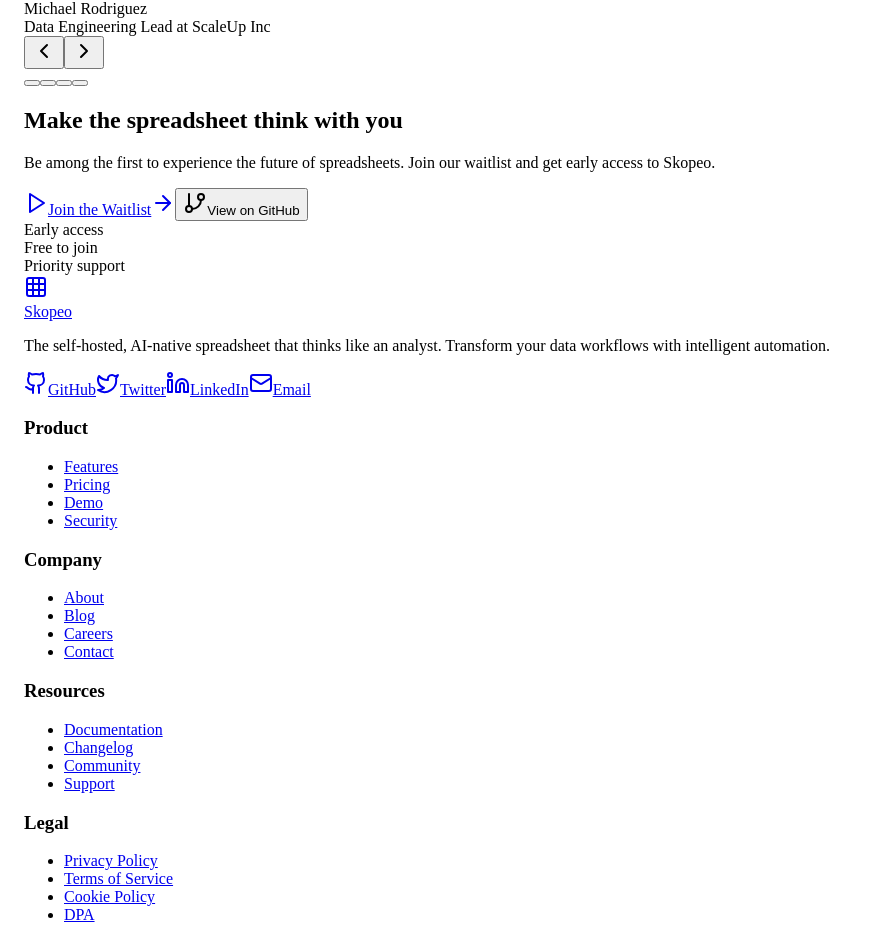
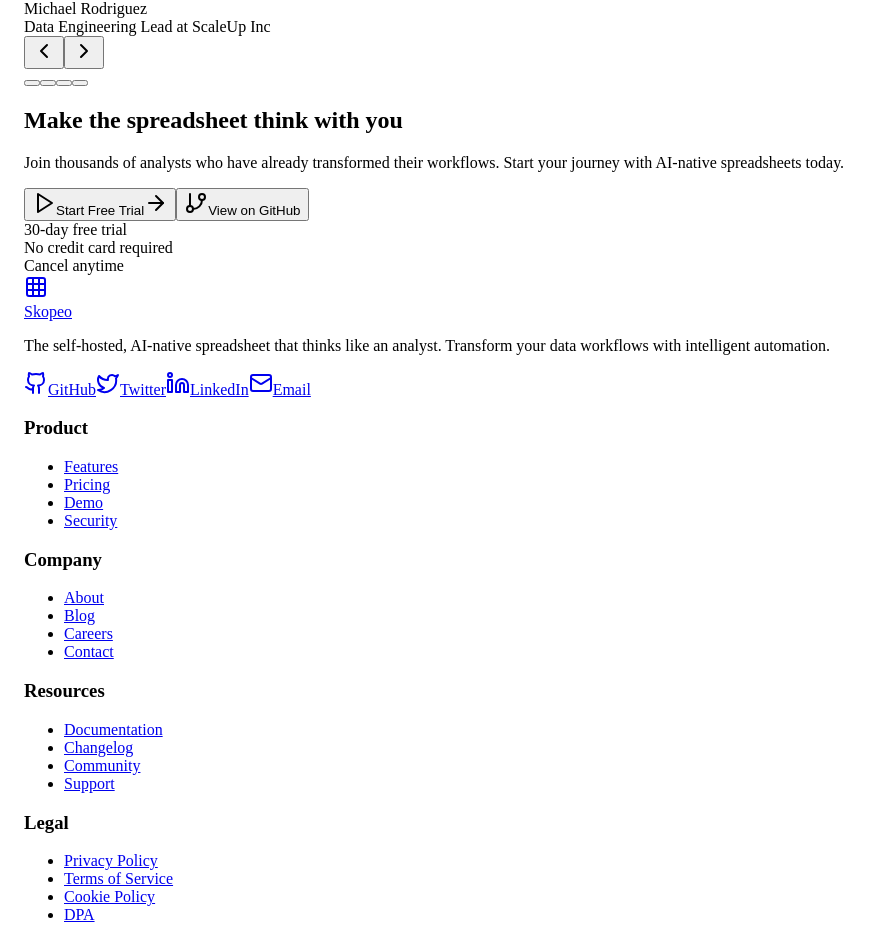
Before and after one commit to Aryan-3553/Skopeo-website, a React (Vite) app in the folder client/: page / in a window 1280 px wide. Shown: the part 4987-5927 px from the top of the page, without its empty margins (0-879 px from the left). Built offline with nearby package versions, Linux system fonts and the light colour scheme.

Commit message:
feat: link hero 'Join the Waitlist' button to Google Forms
- Connect main hero CTA button to Google Forms waitlist
- Maintain all existing styling, animations, and Play icon
- Open in new tab with proper security attributes
- Consistent with header waitlist button integration

```diff
--- a/client/src/components/cta-section.tsx
+++ b/client/src/components/cta-section.tsx
@@ -26,8 +26,8 @@
           </h2>
 
           <p className="text-xl text-muted-foreground mb-12 max-w-2xl mx-auto">
-            Be among the first to experience the future of spreadsheets.
-            Join our waitlist and get early access to Skopeo.
+            Join thousands of analysts who have already transformed their workflows.
+            Start your journey with AI-native spreadsheets today.
           </p>
 
           <div className="flex flex-col sm:flex-row gap-4 justify-center items-center mb-8">
@@ -35,17 +35,10 @@
               size="lg"
               className="text-lg px-8 py-6 shadow-aurora group"
               data-testid="button-start-free-trial"
-              asChild
             >
-              <a
-                href="https://docs.google.com/forms/d/e/1FAIpQLSe5eDQM8P_Bm9A3RqnV9tYclZDLhNstHqxRxI1dFiVS5WdDuw/viewform?usp=dialog"
-                target="_blank"
-                rel="noopener noreferrer"
-              >
-                <Play className="mr-2 h-5 w-5" />
-                Join the Waitlist
-                <ArrowRight className="ml-2 h-5 w-5 group-hover:translate-x-1 transition-transform" />
-              </a>
+              <Play className="mr-2 h-5 w-5" />
+              Start Free Trial
+              <ArrowRight className="ml-2 h-5 w-5 group-hover:translate-x-1 transition-transform" />
             </Button>
 
             <Button
@@ -68,15 +61,15 @@
           >
             <div className="flex items-center space-x-2">
               <div className="w-2 h-2 rounded-full bg-green-500" />
-              <span>Early access</span>
+              <span>30-day free trial</span>
             </div>
             <div className="flex items-center space-x-2">
               <div className="w-2 h-2 rounded-full bg-blue-500" />
-              <span>Free to join</span>
+              <span>No credit card required</span>
             </div>
             <div className="flex items-center space-x-2">
               <div className="w-2 h-2 rounded-full bg-purple-500" />
-              <span>Priority support</span>
+              <span>Cancel anytime</span>
             </div>
           </motion.div>
         </motion.div>
```
